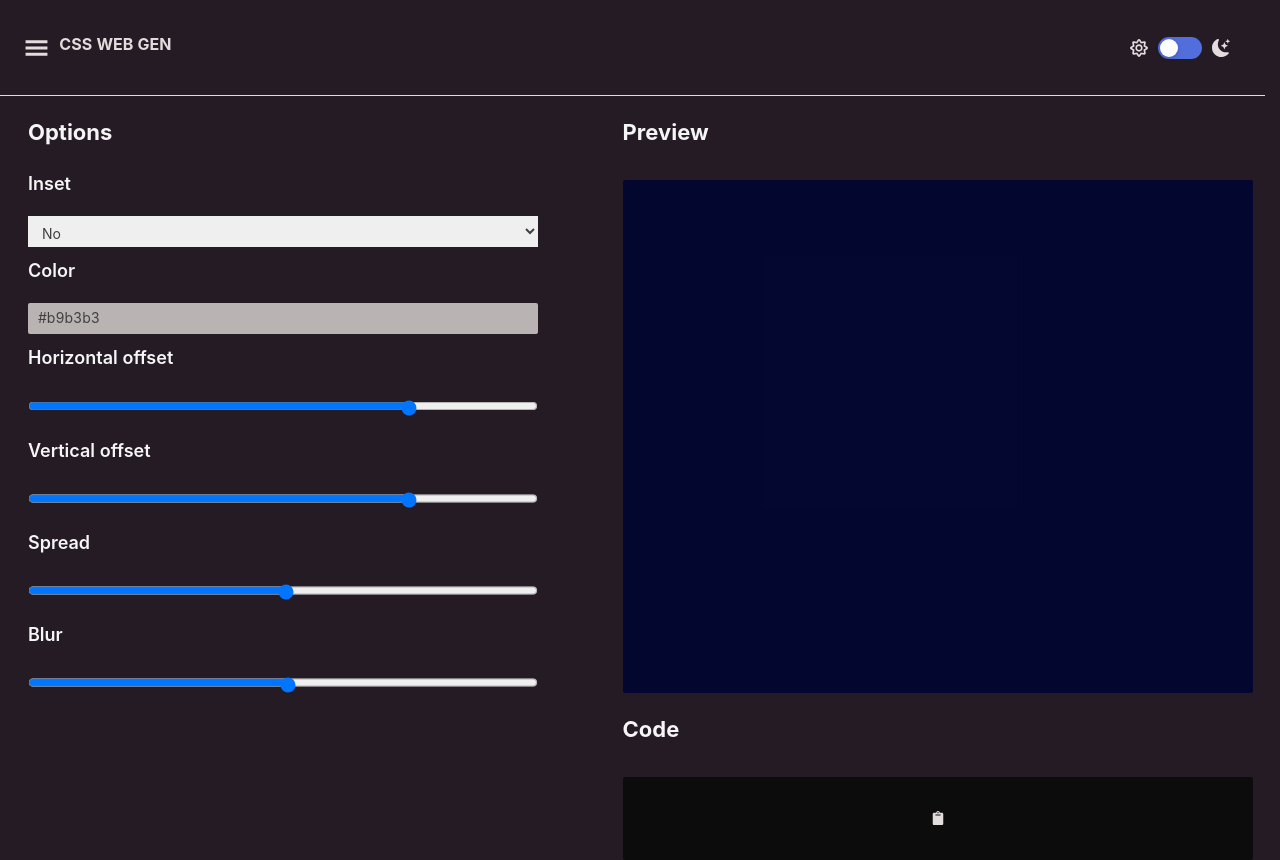
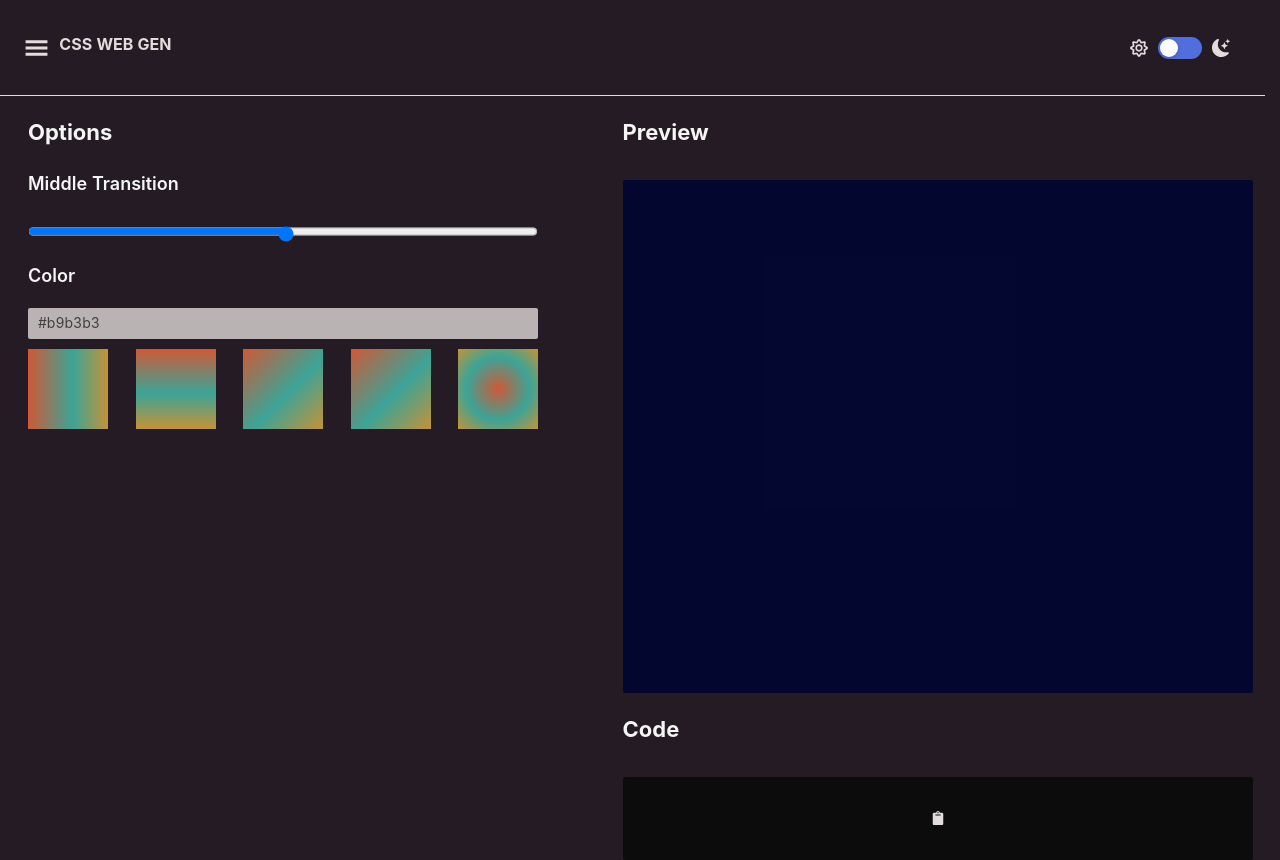
Before and after one commit to olaoluwaayanbola/css-code-generator, a React (Create React App) app: page /Gradient in a window 1280 px wide. Built offline with nearby package versions, Linux system fonts and the light colour scheme.

Commit message:
Gradient component updated

```diff
--- a/src/Components/Controls/Controls.module.scss
+++ b/src/Components/Controls/Controls.module.scss
@@ -41,6 +41,16 @@
         }
       }
     }
+    .MapContainer {
+      width:90%;
+      display: flex;
+      margin-top:10px;
+      justify-content: space-between;
+      .StyleBlocks {
+        height: 80px;
+        width: 80px;
+      }
+    }
     .Selectitems,
     .input {
       width: 90%;
--- /dev/null
+++ b/src/Components/Controls/GradientControl.tsx
@@ -0,0 +1,81 @@
+import 'antd/dist/antd.css';
+import { useContext } from "react"
+import React, { useState } from 'react'
+import { ChromePicker } from 'react-color'
+import ControlStyle from "./Controls.module.scss"
+import { contextFirst } from "../../Context/Context"
+
+
+export const GradientControls = () => {
+    const boxContext = useContext<any>(contextFirst)
+    const [colortruth, setColortruth] = useState<boolean>(false)
+    const { color, setColor, form, setForm, handleSeleted, setSelected }: any = boxContext
+    const handleColorChange = (color: any): void => {
+        setColor(color.hex)
+    }
+    const handlecolordisplay = (): void => {
+        setColortruth(prev => !prev)
+    }
+    const StyleBlocks = [
+        { flow: "to right", type: "linear-gradient" },
+        { flow: "to bottom", type: "linear-gradient" },
+        { flow: 135 + "deg", type: "linear-gradient" },
+        { flow: 135 + "deg", type: "linear-gradient" },
+        { flow: "ellipse at center", type: "radial-gradient" }
+    ]
+    return (
+        <div className={ControlStyle.ControlsContainer}>
+            <div className={ControlStyle.ControlBox}>
+                <div className={ControlStyle.Header}>
+                    <h2>Options</h2>
+                </div>
+                <div className={ControlStyle.Select}>
+                    <h3>Middle Transition</h3>
+                    <input
+                        type="range"
+                        id="points"
+                        name="Blur"
+                        min="1"
+                        max="100"
+                        className={ControlStyle.input}
+                    />
+                    <h3>Color</h3>
+                    <div className={ControlStyle.colorConatainer} >
+                        {
+                            colortruth &&
+                            <ChromePicker
+                                className={ControlStyle.Hexcolor}
+                                color={color}
+                                onChangeComplete={handleColorChange}
+                            />
+                        }
+                        <div
+                            className={ControlStyle.colorPicker}
+                            onClick={handlecolordisplay}
+                            style={{ background: `${color}` }}
+                        >
+                            {color}
+                        </div>
+                    </div>
+                    <div className={ControlStyle.MapContainer}>
+                        {
+                            StyleBlocks.map((items, index) => {
+                                return (
+                                    <div
+                                        className={ControlStyle.StyleBlocks}
+                                        key={index}
+                                        onClick={() => { }}
+                                        style={{
+                                            background: `${items.type}(${items.flow}, #CE5937 0%, #3CA497 56%, #C59237 100%)`
+                                        }}>
+
+                                    </div>
+                                )
+                            })
+                        }
+                    </div>
+                </div>
+            </div>
+        </div>
+    )
+}
--- a/src/Components/Preview/Preview.tsx
+++ b/src/Components/Preview/Preview.tsx
@@ -57,7 +57,6 @@ export const Preview = ({ form, type }: Props) => {
         }
         return design
     }
-    console.log(TransForm.Rotate)
     const Code = () => {
         let codeblock
         switch (type) {
--- a/src/Pages/Gradient/Gradient.tsx
+++ b/src/Pages/Gradient/Gradient.tsx
@@ -3,7 +3,7 @@ import GradientStyle from "../Main stylesheet/Main.module.scss"
 import { contextFirst } from '../../Context/Context'
 import { Preview } from '../../Components/Preview/Preview'
 import { Navigation } from '../../Components/Navigation/Navigation'
-import { Controls } from "../../Components/Controls/BoxShadowControls"
+import { GradientControls } from "../../Components/Controls/GradientControl"
 export const Gradient = () => {
   const boxContext = useContext(contextFirst)
   const { form } = boxContext
@@ -15,7 +15,7 @@ export const Gradient = () => {
       <div className={GradientStyle.Main}>
         <div className={GradientStyle.flexContainer}>
           <div className={GradientStyle.Controls}>
-            <Controls / >
+            <GradientControls />
           </div>
           <div className={GradientStyle.Display}>
             <Preview form={form} />
--- a/src/Pages/LandingPage/LandingPage.tsx
+++ b/src/Pages/LandingPage/LandingPage.tsx
@@ -1,4 +1,3 @@
-import React from 'react'
 import Landing from "./LandingPage.module.scss"
 import { Link } from "react-router-dom"
 import { Navigation } from '../../Components/Navigation/Navigation'
```
